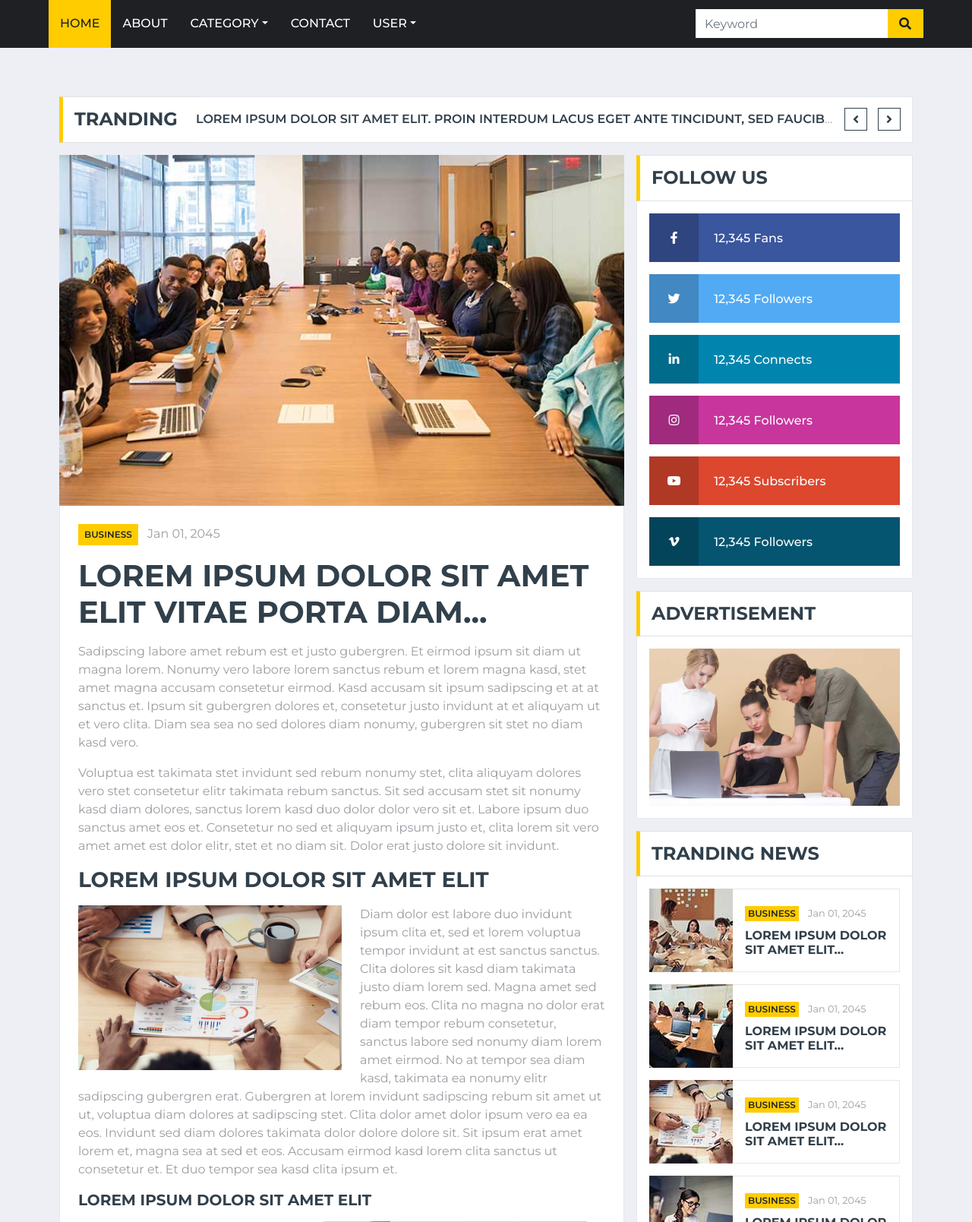
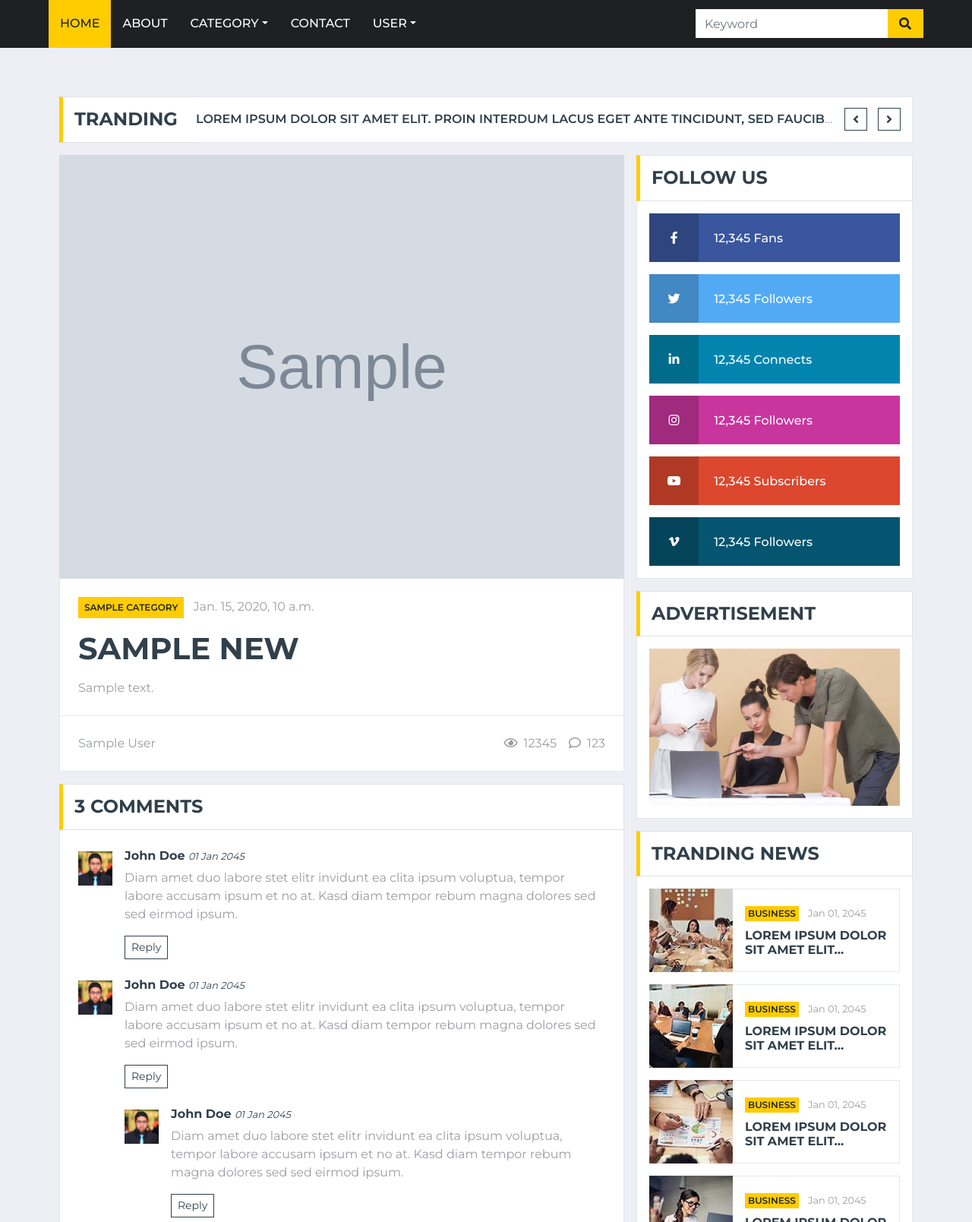
Before and after one commit to mesujitg/bw_django_march_2022, a Django app: template templates/single.html in a window 1280 px wide. Shown: the part 163-1772 px from the top of the page at 76% size. Run offline with Django 3.2, Linux system fonts and the light colour scheme; the template is opened without the code that fills it: most values are stand-ins (such as "Sample title", 1, 10 or a date in 2020); grey boxes marked "Sample" are stand-in pictures; some libraries are stand-ins or nearby versions.

Commit message:
minor changes in templates

```diff
--- a/about/models.py
+++ b/about/models.py
@@ -1,3 +1,5 @@
+from django.contrib.auth.base_user import AbstractBaseUser
+from django.contrib.auth.models import AbstractUser
 from django.db import models
 
 
@@ -5,3 +7,7 @@ class About(models.Model):
     title = models.CharField(max_length=255)
     detail = models.TextField()
     status = models.BooleanField(default=True)
+
+
+class User(AbstractUser):
+    type = models.CharField(max_length=255)
--- a/news/views.py
+++ b/news/views.py
@@ -1,5 +1,7 @@
 from django.http import HttpResponse
 from django.shortcuts import render
+
+from broadway.settings import MEDIA_URL
 from news.models import News
 
 
--- a/templates/base.html
+++ b/templates/base.html
@@ -75,7 +75,7 @@
         </div>
         <div class="row align-items-center bg-white py-3 px-lg-5">
             <div class="col-lg-4">
-                <a href="index.html" class="navbar-brand p-0 d-none d-lg-block">
+                <a href="" class="navbar-brand p-0 d-none d-lg-block">
                     <h1 class="m-0 display-4 text-uppercase text-primary">Biz<span class="text-secondary font-weight-normal">News</span></h1>
                 </a>
             </div>
--- a/templates/index.html
+++ b/templates/index.html
@@ -12,7 +12,7 @@
                         <div class="overlay">
                             <div class="mb-2">
                                 <a class="badge badge-primary text-uppercase font-weight-semi-bold p-2 mr-2"
-                                    href="">{{ fn.category.title }}</a>
+                                    href="{% url 'single_news' nid=fn.id %}">{{ fn.category.title }}</a>
                                 <a class="text-white" href="">{{ fn.date }}</a>
                             </div>
                             <a class="h2 m-0 text-white text-uppercase font-weight-bold" href="">{{ fn.title }}</a>
@@ -55,7 +55,8 @@
                                         href="">{{ fn.category.title }}</a>
                                     <a class="text-white" href=""><small>{{ fn.date }}</small></a>
                                 </div>
-                                <a class="h6 m-0 text-white text-uppercase font-weight-semi-bold" href="">
+                                <a class="h6 m-0 text-white text-uppercase font-weight-semi-bold"
+                                   href="{% url 'single_news' nid=fn.id %}">
                                     {{ fn.title }}
                                 </a>
                             </div>
--- a/templates/single.html
+++ b/templates/single.html
@@ -31,56 +31,22 @@
                 <div class="col-lg-8">
                     <!-- News Detail Start -->
                     <div class="position-relative mb-3">
-                        <img class="img-fluid w-100" src="img/news-700x435-1.jpg" style="object-fit: cover;">
+                        <img class="img-fluid w-100" src="{{ MEDIA_URL }}{{ news.image }}"
+                             alt="{{ news.title }}" style="object-fit: cover;">
                         <div class="bg-white border border-top-0 p-4">
                             <div class="mb-3">
                                 <a class="badge badge-primary text-uppercase font-weight-semi-bold p-2 mr-2"
-                                    href="">Business</a>
-                                <a class="text-body" href="">Jan 01, 2045</a>
+                                    href="">{{ news.category.title }}</a>
+                                <a class="text-body" href="">{{ news.date }}</a>
                             </div>
-                            <h1 class="mb-3 text-secondary text-uppercase font-weight-bold">Lorem ipsum dolor sit amet elit vitae porta diam...</h1>
-                            <p>Sadipscing labore amet rebum est et justo gubergren. Et eirmod ipsum sit diam ut
-                                magna lorem. Nonumy vero labore lorem sanctus rebum et lorem magna kasd, stet
-                                amet magna accusam consetetur eirmod. Kasd accusam sit ipsum sadipscing et at at
-                                sanctus et. Ipsum sit gubergren dolores et, consetetur justo invidunt at et
-                                aliquyam ut et vero clita. Diam sea sea no sed dolores diam nonumy, gubergren
-                                sit stet no diam kasd vero.</p>
-                            <p>Voluptua est takimata stet invidunt sed rebum nonumy stet, clita aliquyam dolores
-                                vero stet consetetur elitr takimata rebum sanctus. Sit sed accusam stet sit
-                                nonumy kasd diam dolores, sanctus lorem kasd duo dolor dolor vero sit et. Labore
-                                ipsum duo sanctus amet eos et. Consetetur no sed et aliquyam ipsum justo et,
-                                clita lorem sit vero amet amet est dolor elitr, stet et no diam sit. Dolor erat
-                                justo dolore sit invidunt.</p>
-                            <h3 class="text-uppercase font-weight-bold mb-3">Lorem ipsum dolor sit amet elit</h3>
-                            <img class="img-fluid w-50 float-left mr-4 mb-2" src="img/news-800x500-1.jpg">
-                            <p>Diam dolor est labore duo invidunt ipsum clita et, sed et lorem voluptua tempor
-                                invidunt at est sanctus sanctus. Clita dolores sit kasd diam takimata justo diam
-                                lorem sed. Magna amet sed rebum eos. Clita no magna no dolor erat diam tempor
-                                rebum consetetur, sanctus labore sed nonumy diam lorem amet eirmod. No at tempor
-                                sea diam kasd, takimata ea nonumy elitr sadipscing gubergren erat. Gubergren at
-                                lorem invidunt sadipscing rebum sit amet ut ut, voluptua diam dolores at
-                                sadipscing stet. Clita dolor amet dolor ipsum vero ea ea eos. Invidunt sed diam
-                                dolores takimata dolor dolore dolore sit. Sit ipsum erat amet lorem et, magna
-                                sea at sed et eos. Accusam eirmod kasd lorem clita sanctus ut consetetur et. Et
-                                duo tempor sea kasd clita ipsum et.</p>
-                            <h5 class="text-uppercase font-weight-bold mb-3">Lorem ipsum dolor sit amet elit</h5>
-                            <img class="img-fluid w-50 float-right mr-4 mb-2" src="img/news-800x500-2.jpg">
-                            <p>Diam dolor est labore duo invidunt ipsum clita et, sed et lorem voluptua tempor
-                                invidunt at est sanctus sanctus. Clita dolores sit kasd diam takimata justo diam
-                                lorem sed. Magna amet sed rebum eos. Clita no magna no dolor erat diam tempor
-                                rebum consetetur, sanctus labore sed nonumy diam lorem amet eirmod. No at tempor
-                                sea diam kasd, takimata ea nonumy elitr sadipscing gubergren erat. Gubergren at
-                                lorem invidunt sadipscing rebum sit amet ut ut, voluptua diam dolores at
-                                sadipscing stet. Clita dolor amet dolor ipsum vero ea ea eos. Invidunt sed diam
-                                dolores takimata dolor dolore dolore sit. Sit ipsum erat amet lorem et, magna
-                                sea at sed et eos. Accusam eirmod kasd lorem clita sanctus ut consetetur et. Et
-                                duo tempor sea kasd clita ipsum et. Takimata kasd diam justo est eos erat
-                                aliquyam et ut.</p>
+                            <h1 class="mb-3 text-secondary text-uppercase font-weight-bold">
+                                {{ news.title }}
+                            </h1>
+                            {{ news.details|safe }}
                         </div>
                         <div class="d-flex justify-content-between bg-white border border-top-0 p-4">
                             <div class="d-flex align-items-center">
-                                <img class="rounded-circle mr-2" src="img/user.jpg" width="25" height="25" alt="">
-                                <span>John Doe</span>
+                                <span>{{ news.author }}</span>
                             </div>
                             <div class="d-flex align-items-center">
                                 <span class="ml-3"><i class="far fa-eye mr-2"></i>12345</span>
@@ -97,7 +63,7 @@
                         </div>
                         <div class="bg-white border border-top-0 p-4">
                             <div class="media mb-4">
-                                <img src="img/user.jpg" alt="Image" class="img-fluid mr-3 mt-1" style="width: 45px;">
+                                <img src="{% static 'theme/img/user.jpg' %}" alt="Image" class="img-fluid mr-3 mt-1" style="width: 45px;">
                                 <div class="media-body">
                                     <h6><a class="text-secondary font-weight-bold" href="">John Doe</a> <small><i>01 Jan 2045</i></small></h6>
                                     <p>Diam amet duo labore stet elitr invidunt ea clita ipsum voluptua, tempor labore
@@ -106,14 +72,14 @@
                                 </div>
                             </div>
                             <div class="media">
-                                <img src="img/user.jpg" alt="Image" class="img-fluid mr-3 mt-1" style="width: 45px;">
+                                <img src="{% static 'theme/img/user.jpg' %}" alt="Image" class="img-fluid mr-3 mt-1" style="width: 45px;">
                                 <div class="media-body">
                                     <h6><a class="text-secondary font-weight-bold" href="">John Doe</a> <small><i>01 Jan 2045</i></small></h6>
                                     <p>Diam amet duo labore stet elitr invidunt ea clita ipsum voluptua, tempor labore
                                         accusam ipsum et no at. Kasd diam tempor rebum magna dolores sed sed eirmod ipsum.</p>
                                     <button class="btn btn-sm btn-outline-secondary">Reply</button>
                                     <div class="media mt-4">
-                                        <img src="img/user.jpg" alt="Image" class="img-fluid mr-3 mt-1"
+                                        <img src="{% static 'theme/img/user.jpg' %}" alt="Image" class="img-fluid mr-3 mt-1"
                                             style="width: 45px;">
                                         <div class="media-body">
                                             <h6><a class="text-secondary font-weight-bold" href="">John Doe</a> <small><i>01 Jan 2045</i></small></h6>
@@ -210,7 +176,7 @@
                             <h4 class="m-0 text-uppercase font-weight-bold">Advertisement</h4>
                         </div>
                         <div class="bg-white text-center border border-top-0 p-3">
-                            <a href=""><img class="img-fluid" src="img/news-800x500-2.jpg" alt=""></a>
+                            <a href=""><img class="img-fluid" src="{% static 'theme/img/news-800x500-2.jpg' %}" alt=""></a>
                         </div>
                     </div>
                     <!-- Ads End -->
@@ -222,7 +188,7 @@
                         </div>
                         <div class="bg-white border border-top-0 p-3">
                             <div class="d-flex align-items-center bg-white mb-3" style="height: 110px;">
-                                <img class="img-fluid" src="img/news-110x110-1.jpg" alt="">
+                                <img class="img-fluid" src="{% static 'theme/img/news-110x110-1.jpg' %}" alt="">
                                 <div class="w-100 h-100 px-3 d-flex flex-column justify-content-center border border-left-0">
                                     <div class="mb-2">
                                         <a class="badge badge-primary text-uppercase font-weight-semi-bold p-1 mr-2" href="">Business</a>
@@ -232,7 +198,7 @@
                                 </div>
                             </div>
                             <div class="d-flex align-items-center bg-white mb-3" style="height: 110px;">
-                                <img class="img-fluid" src="img/news-110x110-2.jpg" alt="">
+                                <img class="img-fluid" src="{% static 'theme/img/news-110x110-2.jpg' %}" alt="">
                                 <div class="w-100 h-100 px-3 d-flex flex-column justify-content-center border border-left-0">
                                     <div class="mb-2">
                                         <a class="badge badge-primary text-uppercase font-weight-semi-bold p-1 mr-2" href="">Business</a>
@@ -242,7 +208,7 @@
                                 </div>
                             </div>
                             <div class="d-flex align-items-center bg-white mb-3" style="height: 110px;">
-                                <img class="img-fluid" src="img/news-110x110-3.jpg" alt="">
+                                <img class="img-fluid" src="{% static 'theme/img/news-110x110-3.jpg' %}" alt="">
                                 <div class="w-100 h-100 px-3 d-flex flex-column justify-content-center border border-left-0">
                                     <div class="mb-2">
                                         <a class="badge badge-primary text-uppercase font-weight-semi-bold p-1 mr-2" href="">Business</a>
@@ -252,7 +218,7 @@
                                 </div>
                             </div>
                             <div class="d-flex align-items-center bg-white mb-3" style="height: 110px;">
-                                <img class="img-fluid" src="img/news-110x110-4.jpg" alt="">
+                                <img class="img-fluid" src="{% static 'theme/img/news-110x110-4.jpg' %}" alt="">
                                 <div class="w-100 h-100 px-3 d-flex flex-column justify-content-center border border-left-0">
                                     <div class="mb-2">
                                         <a class="badge badge-primary text-uppercase font-weight-semi-bold p-1 mr-2" href="">Business</a>
@@ -262,7 +228,7 @@
                                 </div>
                             </div>
                             <div class="d-flex align-items-center bg-white mb-3" style="height: 110px;">
-                                <img class="img-fluid" src="img/news-110x110-5.jpg" alt="">
+                                <img class="img-fluid" src="{% static 'theme/img/news-110x110-5.jpg' %}" alt="">
                                 <div class="w-100 h-100 px-3 d-flex flex-column justify-content-center border border-left-0">
                                     <div class="mb-2">
                                         <a class="badge badge-primary text-uppercase font-weight-semi-bold p-1 mr-2" href="">Business</a>
```
Also changed, not shown: broadway/settings.py (+13 -12 lines), templates/news.html (+24 -24 lines), media/uploads/2022/05/26/banner2.jpg (added).
